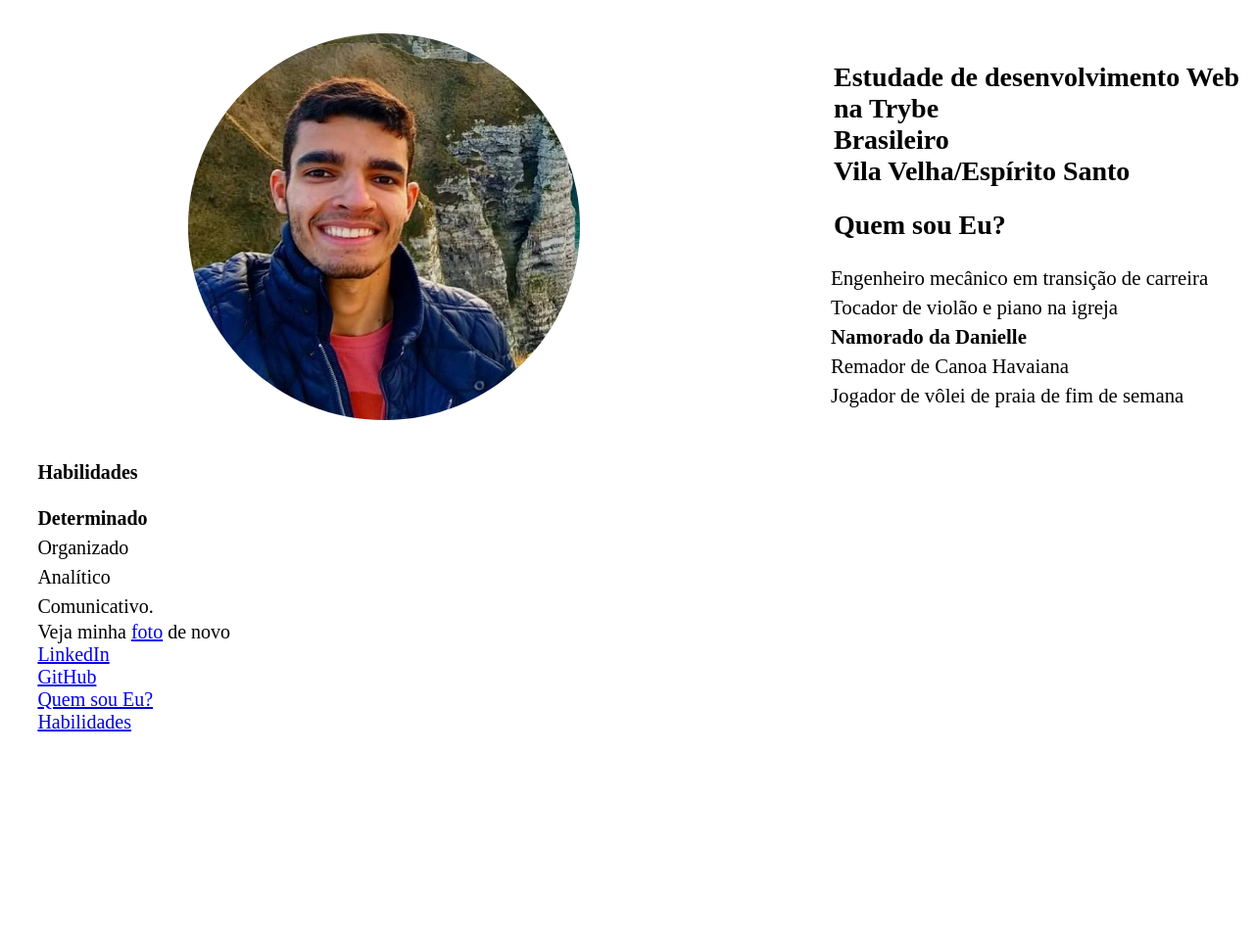
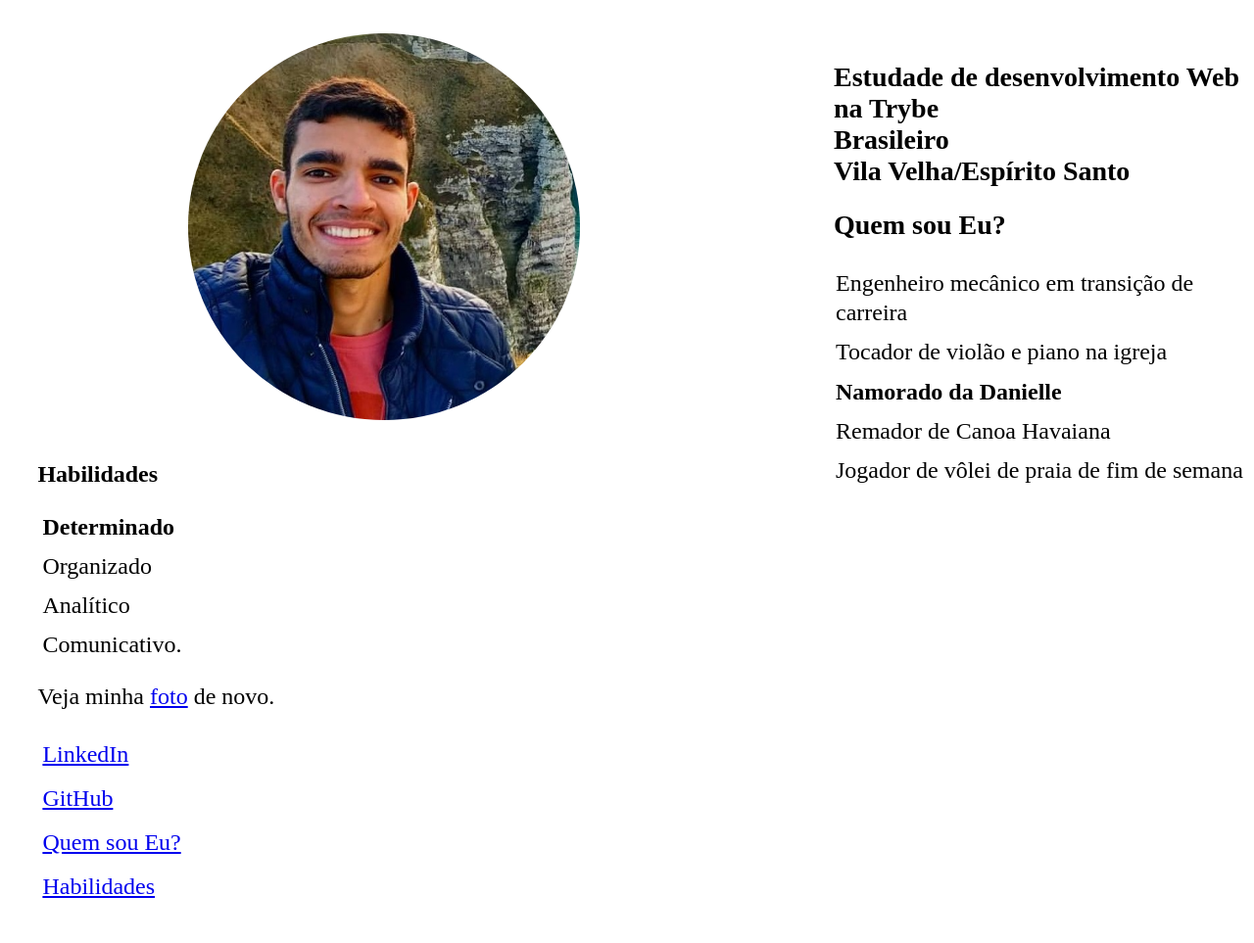
Before and after one commit to FrancoViniciusP/francoviniciusp.github.io, a plain HTML site: page index.html in a window 1280 px wide. Shown: the part 94-1057 px from the top of the page at 98% size. Before the commit the page ends 881 px from the top, so only its background shows below. Drawn offline with Linux system fonts and the light colour scheme.

Commit message:
Testes com hover e position

```diff
--- a/index.html
+++ b/index.html
@@ -25,7 +25,7 @@
             <ul>
                 <li>Engenheiro mecânico em transição de carreira</li>
                 <li>Tocador de violão e piano na igreja</li>
-                <li> <strong> Namorado da Danielle</strong></li>
+                <li> <strong> Namorado da Danielle</strong> <img src="coracao.png" alt="coração"></li>
                 <li>Remador de Canoa Havaiana</li>
                 <li>Jogador de vôlei de praia de fim de semana</li>
             </ul>
@@ -40,12 +40,17 @@
                 <li>Analítico</li>
                 <li>Comunicativo.</li>
             </ul>
+        <div class="rodape">
+            <p>Veja minha <a href="#foto-perfil">foto</a> de novo.</p>
 
-            <p>Veja minha <a href="#foto-perfil">foto</a> de novo</p>
-            <a href="https://www.linkedin.com/in/vpfranco/" target="_blank">LinkedIn</a>
-            <br><a href="https://github.com/FrancoViniciusP" target="_blank">GitHub</a>
-            <br><a href="#eu">Quem sou Eu?</a>
-            <br><a href="#hab">Habilidades</a>
+                <ul>
+                    <li><a href="https://www.linkedin.com/in/vpfranco/" target="_blank">LinkedIn</a></li>
+                    <li><a href="https://github.com/FrancoViniciusP" target="_blank">GitHub</a></li>
+                    <li><a href="#eu">Quem sou Eu?</a></li>
+                    <li><a href="#hab">Habilidades</a></li>
+                </ul>
+
+        </div>
 
     </div>
 
--- a/style.css
+++ b/style.css
@@ -2,7 +2,7 @@
     box-sizing: border-box;
     margin: 0;
     padding: 0;
-    background-color: #white;
+    background-color: white;
 }
 
 header{
@@ -22,7 +22,6 @@ header img{
     display: inline-block;
     position: relative;
     padding: 10px;
-    text-shadow: 50px grey;
     background-color: #617073;
 
 }
@@ -58,7 +57,7 @@ header h1{
     display: inline-block;
     justify-content: right;
     margin-right: auto;
-    font-size: 1.3em;
+    font-size: 1.5em;
     padding-top: 12%;
     text-decoration: none;
     color: black;
@@ -71,12 +70,16 @@ div ul{
 
 }
 
+li{
+    padding: 5px;
+}
+
 .fim{
     color: black;
     text-decoration: none;
     margin: 3%;
-    font-size: 20px;
-}
+    font-size: 1.5em;
+ }
 
 .mid h3, .mid h4{
     font-size: 28px;
@@ -87,3 +90,21 @@ div ul{
     padding-top: 20px;
 
 }
+
+li img{
+    height: 1em;
+    opacity: 0%;
+}
+
+li img:hover{
+    opacity: 100%;
+
+}
+
+.rodape{
+    padding-top: 20px;
+}
+
+.rodape li{
+   padding-top: 10px;
+}
```
Also changed, not shown: coracao.png (added).
